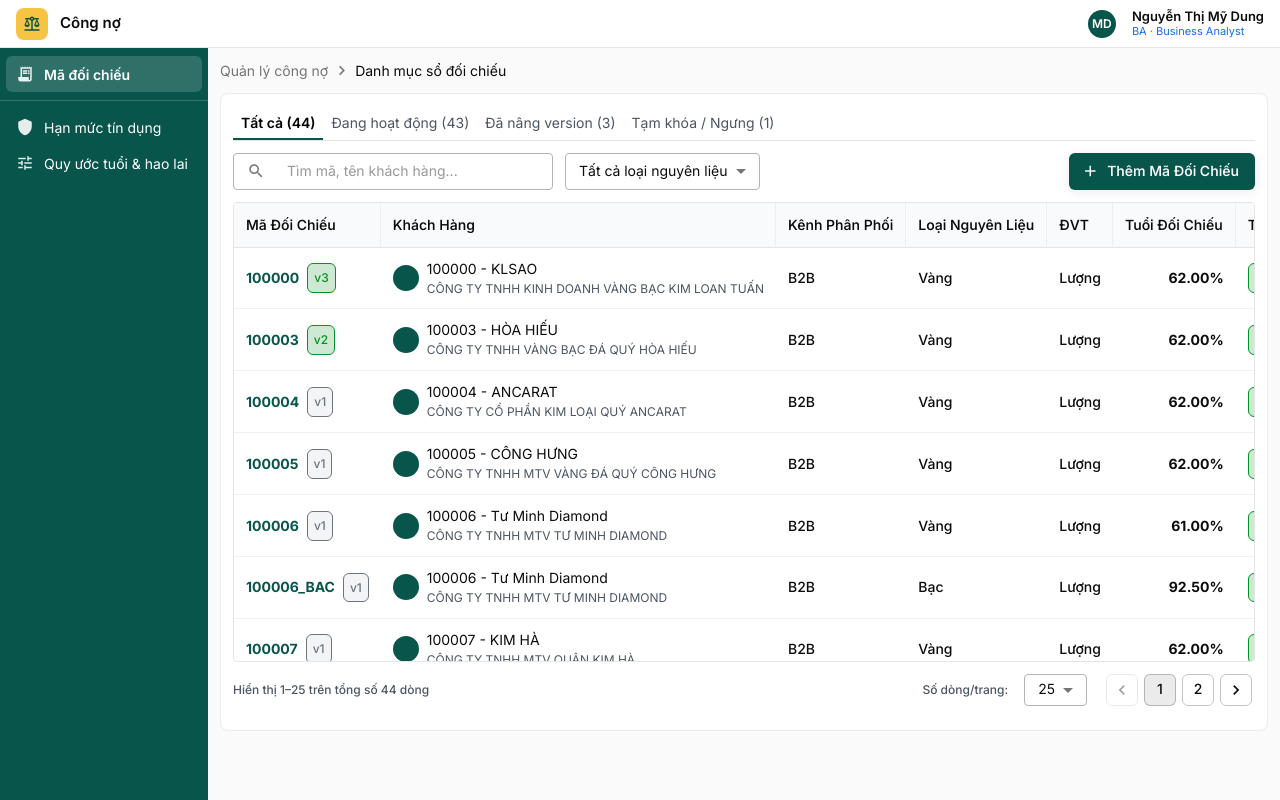
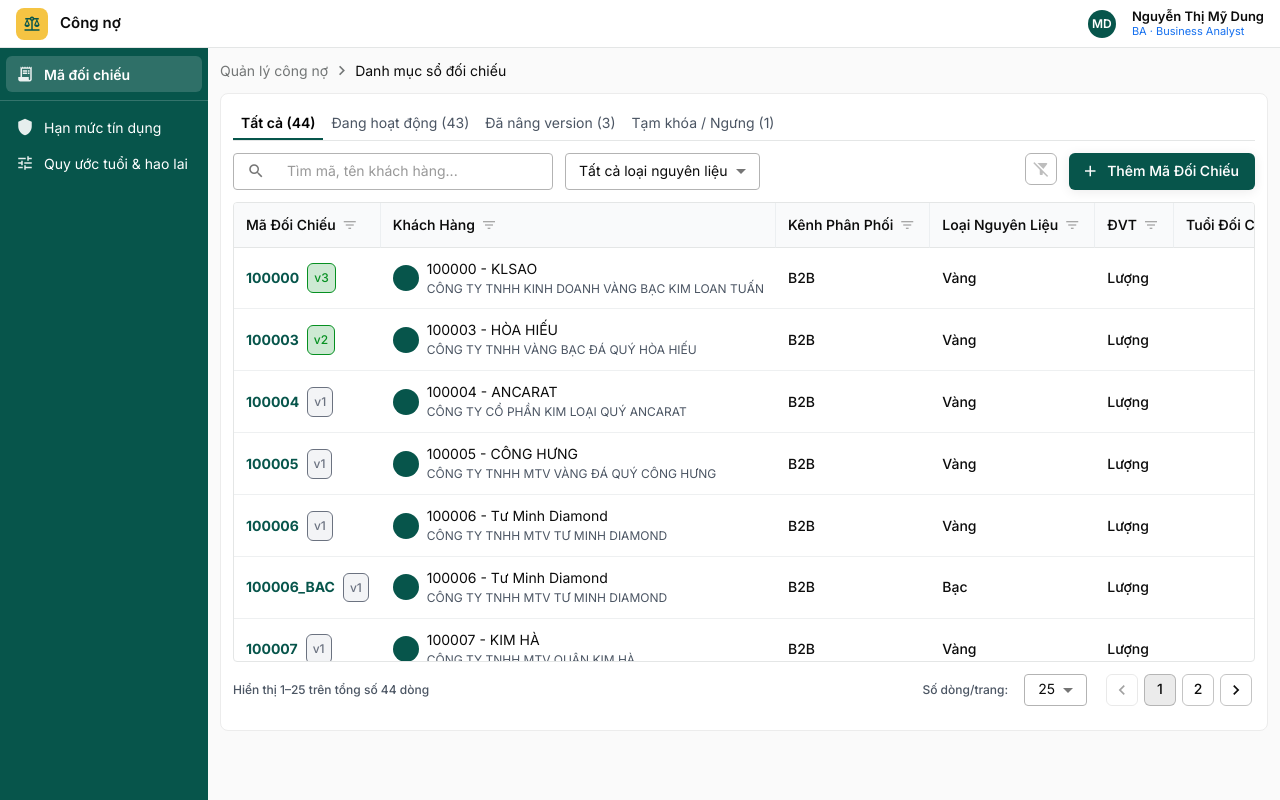
Before and after one commit to bunboz/congno, a React (Vite) app: page /#/debt-accounts in a window 1280 px wide. Built offline with nearby package versions, Linux system fonts and the light colour scheme.

Commit message:
table: column filter icons in headers + 'Xóa bộ lọc cột' button next to add (ERP pattern) on all 3 tables
Co-Authored-By: Claude Sonnet 5.5 <noreply@anthropic.com>

```diff
--- /dev/null
+++ b/src/components/ColumnFilter.tsx
@@ -0,0 +1,44 @@
+import { Box, IconButton, OutlinedInput, Popover, TableCell, Tooltip, type TableCellProps } from '@mui/material';
+import { useState } from 'react';
+import { colors } from '../tokens';
+
+const mi = (n: string, size = 16) => <span className="material-icons" style={{ fontSize: size }}>{n}</span>;
+
+// Bộ lọc theo cột kiểu ERP: icon cạnh tiêu đề cột mở ô nhập; cột đang lọc đổi màu xanh.
+export function useColumnFilters() {
+  const [f, setF] = useState<Record<string, string>>({});
+  const active = Object.values(f).some((v) => v.trim() !== '');
+  return {
+    f, active,
+    set: (k: string, v: string) => setF((o) => ({ ...o, [k]: v })),
+    clear: () => setF({}),
+    // Dòng thỏa khi mọi cột đang lọc đều chứa chuỗi nhập (không phân biệt hoa thường).
+    match: (row: Record<string, string>) => Object.entries(f).every(([k, v]) => !v.trim() || (row[k] ?? '').toLowerCase().includes(v.trim().toLowerCase())),
+  };
+}
+
+export function ClearFilterButton({ active, onClick }: { active: boolean; onClick: () => void }) {
+  return (
+    <Tooltip title="Xóa bộ lọc cột"><span>
+      <IconButton aria-label="Xóa bộ lọc cột" disabled={!active} onClick={onClick} sx={{ border: '1px solid', borderColor: colors.inputBorder, borderRadius: '6px', height: 32, width: 32, color: active ? 'primary.main' : undefined }}>{mi('filter_alt_off', 18)}</IconButton>
+    </span></Tooltip>
+  );
+}
+
+export function FilterHead({ label, k, ctl, ...rest }: { label: string; k: string; ctl: ReturnType<typeof useColumnFilters> } & TableCellProps) {
+  const [anchor, setAnchor] = useState<HTMLElement | null>(null);
+  const on = (ctl.f[k] ?? '').trim() !== '';
+  return (
+    <TableCell {...rest}>
+      <Box component="span" sx={{ display: 'inline-flex', alignItems: 'center', gap: 0.5 }}>
+        {label}
+        <IconButton size="small" aria-label={`Lọc cột ${label}`} onClick={(e) => setAnchor(e.currentTarget)} sx={{ p: 0.25, color: on ? 'primary.main' : colors.disabled }}>{mi(on ? 'filter_alt' : 'filter_list')}</IconButton>
+      </Box>
+      <Popover open={!!anchor} anchorEl={anchor} onClose={() => setAnchor(null)} anchorOrigin={{ vertical: 'bottom', horizontal: 'left' }}>
+        <OutlinedInput autoFocus size="small" placeholder="Nhập để lọc..." value={ctl.f[k] ?? ''} onChange={(e) => ctl.set(k, e.target.value)}
+          onKeyDown={(e) => { if (e.key === 'Enter') setAnchor(null); }} sx={{ m: 1, width: 220 }}
+          endAdornment={on ? <IconButton size="small" aria-label="Xóa lọc cột" onClick={() => ctl.set(k, '')}>{mi('close')}</IconButton> : undefined} />
+      </Popover>
+    </TableCell>
+  );
+}
--- a/src/pages/CreditLimits/index.tsx
+++ b/src/pages/CreditLimits/index.tsx
@@ -1,4 +1,5 @@
-import { useMemo, useState } from 'react';
+import { useEffect, useMemo, useState } from 'react';
+import { ClearFilterButton, FilterHead, useColumnFilters } from '../../components/ColumnFilter';
 import { useNavigate } from 'react-router-dom';
 import {
   Alert, Avatar, Box, Button, IconButton, InputAdornment, OutlinedInput, Snackbar, Stack, Tooltip,
@@ -66,7 +67,10 @@ export default function CreditLimits() {
     return { r, name: c?.company ?? r.customerCode, short: c?.name ?? r.customerCode, st, why: reasonOf(r, st, today) };
   }).sort((a, b) => RANK[a.st] - RANK[b.st]), [limits, customers, today]);
 
-  const filtered = rows.filter((x) => (filter === 'ALL' || x.st === filter) && (!q.trim() || `${x.r.customerCode} ${x.name}`.toLowerCase().includes(q.trim().toLowerCase())));
+  const cf = useColumnFilters();
+  useEffect(() => setPage(1), [cf.f]);
+  const lim = (v: number | null, d: number) => (v ? num(v, d) : 'Không giới hạn');
+  const filtered = rows.filter((x) => cf.match({ customer: `${x.r.customerCode} ${x.short} ${x.name}`, gold: lim(x.r.goldLimit, 4), silver: lim(x.r.silverLimit, 4), labor: lim(x.r.laborLimit, 0), term: x.r.termDays === 0 ? 'Thanh toán ngay' : `${x.r.termDays} ngày`, status: STATUS[x.st][0] }) && (filter === 'ALL' || x.st === filter) && (!q.trim() || `${x.r.customerCode} ${x.name}`.toLowerCase().includes(q.trim().toLowerCase())));
   const shown = pageSize === 0 ? filtered : filtered.slice((page - 1) * pageSize, page * pageSize);
   const ledger = (code: string) => nav(`/customer-ledger/${code}`);
 
@@ -82,15 +86,16 @@ export default function CreditLimits() {
           <OutlinedInput placeholder="Tìm mã hoặc tên khách hàng..." value={q} onChange={(e) => { setQ(e.target.value); setPage(1); }}
             startAdornment={<InputAdornment position="start">{mi('search')}</InputAdornment>} sx={{ width: 320 }} />
           <Box sx={{ flex: 1 }} />
+          <ClearFilterButton active={cf.active} onClick={cf.clear} />
           <Button variant="contained" startIcon={mi('add')} onClick={() => setDrawer({ row: null })}>Tạo Mới Hạn Mức</Button>
         </Stack>
 
         <TableContainer sx={{ maxHeight: 'calc(100vh - 340px)' }}>
           <Table stickyHeader>
             <TableHead><TableRow>
-              <TableCell>Khách Hàng</TableCell>
-              <TableCell align="right">Hạn Mức Nợ Vàng Tối Đa (Lượng)</TableCell><TableCell align="right">Hạn Mức Nợ Bạc Tối Đa (Lượng)</TableCell><TableCell align="right">Hạn Mức Nợ Tiền Công Tối Đa (VNĐ)</TableCell>
-              <TableCell sx={{ pl: 4 }}>Kỳ Hạn Nợ</TableCell><TableCell>Trạng Thái Tín Dụng</TableCell><TableCell align="right" sx={{ width: 100 }}>Thao Tác</TableCell>
+              <FilterHead ctl={cf} k="customer" label="Khách Hàng" />
+              <FilterHead ctl={cf} k="gold" label="Hạn Mức Nợ Vàng Tối Đa (Lượng)" align="right" /><FilterHead ctl={cf} k="silver" label="Hạn Mức Nợ Bạc Tối Đa (Lượng)" align="right" /><FilterHead ctl={cf} k="labor" label="Hạn Mức Nợ Tiền Công Tối Đa (VNĐ)" align="right" />
+              <FilterHead ctl={cf} k="term" label="Kỳ Hạn Nợ" sx={{ pl: 4 }} /><FilterHead ctl={cf} k="status" label="Trạng Thái Tín Dụng" /><TableCell align="right" sx={{ width: 100 }}>Thao Tác</TableCell>
             </TableRow></TableHead>
             <TableBody>
               {shown.map(({ r, name, short, st, why }) => (
--- a/src/pages/DebtAccounts/index.tsx
+++ b/src/pages/DebtAccounts/index.tsx
@@ -1,4 +1,5 @@
-import { useMemo, useState } from 'react';
+import { useEffect, useMemo, useState } from 'react';
+import { ClearFilterButton, FilterHead, useColumnFilters } from '../../components/ColumnFilter';
 import {
   Alert, Avatar, Box, Button, IconButton, InputAdornment, MenuItem, OutlinedInput, Select, Snackbar, Stack,
   Table, TableBody, TableCell, TableContainer, TableHead, TableRow, Tooltip, Typography,
@@ -43,13 +44,17 @@ export default function DebtAccounts() {
   const byId = (id: string | null) => accounts.find((a) => a.id === id) ?? null;
   const hist = byId(histId), change = byId(changeId), del = byId(delId), tog = byId(togId);
 
+  const cf = useColumnFilters();
+  useEffect(() => setPage(1), [cf.f]);
+  const statusText = (a: DebtAccount) => (a.isActive ? 'Hoạt động' : a.status === 'CLOSED' ? 'Tạm khóa' : 'Ngưng hoạt động');
   const filtered = useMemo(() => {
     const k = q.trim().toLowerCase();
     return accounts.filter((a) =>
       (material === 'ALL' || a.material === material) &&
       (status === 'ALL' || (status === 'ACTIVE' ? a.isActive : status === 'UPGRADED' ? a.version > 1 : !a.isActive)) &&
-      (!k || [a.code, a.customerCode, a.customerName, a.customerCompany, a.note].some((s) => s.toLowerCase().includes(k))));
-  }, [accounts, q, status, material]);
+      (!k || [a.code, a.customerCode, a.customerName, a.customerCompany, a.note].some((s) => s.toLowerCase().includes(k))) &&
+      cf.match({ code: a.code, customer: `${a.customerCode} ${a.customerName} ${a.customerCompany}`, channel: a.channel, material: MATERIAL_LABEL[a.material], uom: a.uom === 'LUONG' ? 'Lượng' : 'Gram', fineness: `${a.fineness.toFixed(2)}%`, status: statusText(a), entries: `${a.journalEntryCount} bút toán`, note: a.note, by: person(a.modifiedBy), at: dmyHm(a.modifiedAt) }));
+  }, [accounts, q, status, material, cf.f]);
 
   const shown = pageSize === 0 ? filtered : filtered.slice((page - 1) * pageSize, page * pageSize);
   const activeN = accounts.filter((a) => a.isActive).length;
@@ -73,14 +78,15 @@ export default function DebtAccounts() {
             <MenuItem value="SILVER">Bạc (SILVER)</MenuItem>
           </Select>
           <Box sx={{ flex: 1 }} />
+          <ClearFilterButton active={cf.active} onClick={cf.clear} />
           <Button variant="contained" startIcon={mi('add')} onClick={() => setAddOpen(true)}>Thêm Mã Đối Chiếu</Button>
         </Stack>
 
         <TableContainer sx={{ maxHeight: 'calc(100vh - 340px)' }}>
           <Table stickyHeader>
             <TableHead><TableRow>
-              <TableCell>Mã Đối Chiếu</TableCell><TableCell>Khách Hàng</TableCell><TableCell>Kênh Phân Phối</TableCell><TableCell>Loại Nguyên Liệu</TableCell><TableCell>ĐVT</TableCell>
-              <TableCell align="right">Tuổi Đối Chiếu</TableCell><TableCell>Trạng Thái</TableCell><TableCell align="right">Số Bút Toán Sổ Cái</TableCell><TableCell>Ghi Chú Nghiệp Vụ</TableCell><TableCell>Người Cập Nhật Cuối</TableCell><TableCell>Thời Điểm Cập Nhật Cuối</TableCell><TableCell align="right" sx={{ width: 130 }}>Thao Tác</TableCell>
+              <FilterHead ctl={cf} k="code" label="Mã Đối Chiếu" /><FilterHead ctl={cf} k="customer" label="Khách Hàng" /><FilterHead ctl={cf} k="channel" label="Kênh Phân Phối" /><FilterHead ctl={cf} k="material" label="Loại Nguyên Liệu" /><FilterHead ctl={cf} k="uom" label="ĐVT" />
+              <FilterHead ctl={cf} k="fineness" label="Tuổi Đối Chiếu" align="right" /><FilterHead ctl={cf} k="status" label="Trạng Thái" /><FilterHead ctl={cf} k="entries" label="Số Bút Toán Sổ Cái" align="right" /><FilterHead ctl={cf} k="note" label="Ghi Chú Nghiệp Vụ" /><FilterHead ctl={cf} k="by" label="Người Cập Nhật Cuối" /><FilterHead ctl={cf} k="at" label="Thời Điểm Cập Nhật Cuối" /><TableCell align="right" sx={{ width: 130 }}>Thao Tác</TableCell>
             </TableRow></TableHead>
             <TableBody>
               {shown.map((a) => (
--- a/src/pages/Rules/index.tsx
+++ b/src/pages/Rules/index.tsx
@@ -1,4 +1,5 @@
 import { useMemo, useState } from 'react';
+import { ClearFilterButton, FilterHead, useColumnFilters } from '../../components/ColumnFilter';
 import {
   Alert, Avatar, Box, Button, IconButton, InputAdornment, MenuItem, OutlinedInput, Select, Snackbar, Stack,
   Table, TableBody, TableCell, TableContainer, TableHead, TableRow, Typography,
@@ -33,7 +34,8 @@ export default function Rules() {
 
   const expired = (r: Rule) => r.effectiveTo !== null && r.effectiveTo < today;
   const rows = useMemo(() => rules.map((r) => ({ r, c: customers.find((x) => x.code === r.customerCode) })), [rules, customers]);
-  const shown = rows.filter(({ r, c }) =>
+  const cf = useColumnFilters();
+  const shown = rows.filter(({ r, c }) => cf.match({ code: r.debtAccountCode, customer: `${r.customerCode} ${c?.name ?? ''} ${c?.company ?? ''}`, material: MATERIAL_LABEL[r.material], kho: `${r.productionFineness.toFixed(2)}%`, giao: `${r.deliveryFineness.toFixed(2)}%`, loss: `${r.lossRate > 0 ? '+' : ''}${r.lossRate.toFixed(2)}%`, date: `${dmy(r.effectiveFrom)} ${r.effectiveTo ? dmy(r.effectiveTo) : 'Vô thời hạn'}`, status: expired(r) ? 'Hết hiệu lực' : 'Hiệu lực' }) &&
     (mat === 'ALL' || r.material === mat) && (st === 'ALL' || (st === 'ON') === !expired(r)) &&
     (!q.trim() || `${r.debtAccountCode} ${c?.name ?? ''} ${c?.company ?? ''} ${r.customerCode}`.toLowerCase().includes(q.trim().toLowerCase())));
   const active = rules.filter((r) => !expired(r)).length;
@@ -54,15 +56,16 @@ export default function Rules() {
             <MenuItem value="ALL">Tất cả loại nguyên liệu</MenuItem><MenuItem value="GOLD">Vàng</MenuItem><MenuItem value="SILVER">Bạc</MenuItem>
           </Select>
           <Box sx={{ flex: 1 }} />
+          <ClearFilterButton active={cf.active} onClick={cf.clear} />
           <Button variant="contained" startIcon={mi('add')} onClick={() => setDlg({ rule: null })}>Thêm Quy Ước Mới</Button>
         </Stack>
 
         <TableContainer sx={{ maxHeight: 'calc(100vh - 340px)' }}>
           <Table stickyHeader>
             <TableHead><TableRow>
-              <TableCell>Mã Đối Chiếu</TableCell><TableCell>Khách Hàng</TableCell><TableCell>Loại Nguyên Liệu</TableCell>
-              <TableCell align="right">Tuổi Kho</TableCell><TableCell align="right">Tuổi Giao</TableCell><TableCell align="right">Hao Lai (%)</TableCell>
-              <TableCell>Ngày Hiệu Lực</TableCell><TableCell>Trạng Thái</TableCell><TableCell align="right" sx={{ width: 100 }}>Thao Tác</TableCell>
+              <FilterHead ctl={cf} k="code" label="Mã Đối Chiếu" /><FilterHead ctl={cf} k="customer" label="Khách Hàng" /><FilterHead ctl={cf} k="material" label="Loại Nguyên Liệu" />
+              <FilterHead ctl={cf} k="kho" label="Tuổi Kho" align="right" /><FilterHead ctl={cf} k="giao" label="Tuổi Giao" align="right" /><FilterHead ctl={cf} k="loss" label="Hao Lai (%)" align="right" />
+              <FilterHead ctl={cf} k="date" label="Ngày Hiệu Lực" /><FilterHead ctl={cf} k="status" label="Trạng Thái" /><TableCell align="right" sx={{ width: 100 }}>Thao Tác</TableCell>
             </TableRow></TableHead>
             <TableBody>
               {shown.map(({ r, c }) => (
```
Also changed, not shown: cong-no.html (+20 -20 lines).
